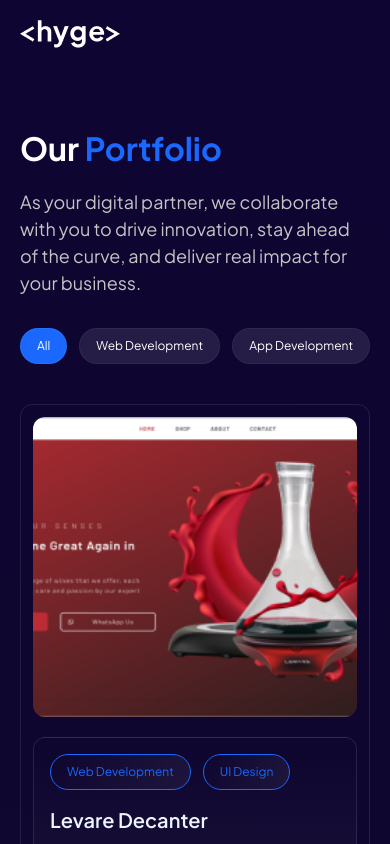
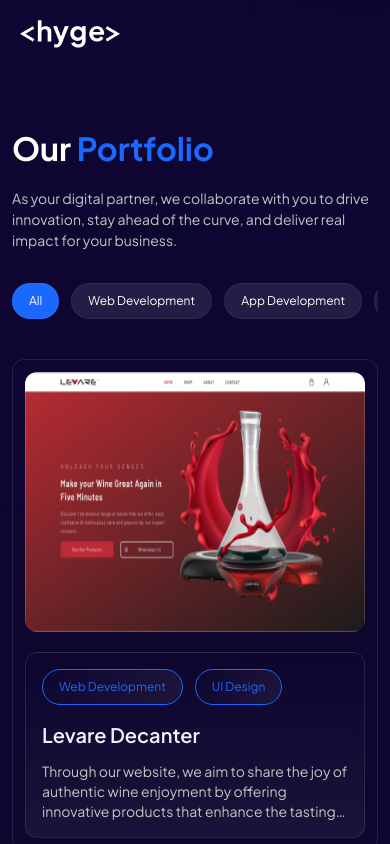
Before and after one commit to wendietibrias/hyge-frontend-test, a Next.js app: page / in a window 390 px wide. Shown: the top 844 px of the page. Built offline with nearby package versions, Linux system fonts and the light colour scheme.

Commit message:
fix: responsive on mobile screen

```diff
--- a/src/app/[id]/page.tsx
+++ b/src/app/[id]/page.tsx
@@ -14,7 +14,7 @@ export const metadata: Metadata = {
 
 const Detail = () => {
     return (
-        <main className="sm:w-full max-w-[1000px] mx-auto lg:px-10  sm:px-5 pt-10">
+        <main className="sm:w-full  max-w-[1000px] mx-auto lg:px-10  sm:px-5 pt-10">
             <Link href="/" className="flex text-description text-sm items-center gap-x-3">
                 <Image src="/static/assets/icons/arrow-back.png" alt="arrow-back" width={20} height={20}/>
                 Go Back
--- a/src/app/page.tsx
+++ b/src/app/page.tsx
@@ -12,7 +12,7 @@ export const metadata: Metadata = {
 
 const Home = () => {
   return (
-      <main className="max-w-[1200px] sm:w-full mx-auto lg:px-10 xs:px-5">
+      <main className="max-w-[1200px] sm:w-full mx-auto lg:px-10 xs:px-3">
          <HeroSection/>
          <PortofolioSection/>
          <OurClientSection/>
--- a/src/components/detail_page/ProjectDetailSection.tsx
+++ b/src/components/detail_page/ProjectDetailSection.tsx
@@ -15,7 +15,7 @@ const ProjectDetailSection = () => {
             <h4 className="text-secondary-alt font-semibold text-xl">Tech Stack</h4>
             <div className="rounded-xl mb-10 mt-7 sm:grid-cols-2 sm:gap-y-5 grid grid-cols-4 gap-x-5 border border-white/10 p-3">
                {techStacks.map((item: ITechStack,idx:number) => (
-                  <div className="w-full flex text-description items-center p-4 rounded-xl border border-white/10 flex-col" key={idx}>
+                  <div className="w-full flex text-description bg-gradient-to-b from-[#000]/0 to-[#fff]/5 items-center p-4 rounded-xl border border-white/10 flex-col" key={idx}>
                      <Image src={item.image} alt={item.title}  width={idx === 0 ? 48 : 70} height={idx=== 0 ? 50 : 95}/>
                      <h4 className="mt-3">{item.title}</h4>
                   </div>
--- a/src/components/global/Navbar.tsx
+++ b/src/components/global/Navbar.tsx
@@ -53,8 +53,8 @@ const Navbar = () => {
                 <button onClick={()=>setIsShow(false)} className="text-white xs:block hidden text-xl font-bold absolute top-3 right-5">x</button>
             </ul>
             <button className="xs:hidden bg-[#545968]/10 text-[#F5F5FF]/40 text-sm py-3 px-5 rounded-full cursor-pointer">Let's talk</button>
-           <motion.div className="xs:block hidden" initial={{ opacity:0,y:-20 }} animate={controls}>
-              <div className="flex fixed z-[99] top-6 left-[50%] -translate-x-[50%]  bg-[#0E0533]  rounded-full gap-x-3 items-center p-2">
+            <motion.div className="xs:block hidden" initial={{ opacity:0,y:-20 }} animate={controls}>
+              <div className="w-[200px] mx-auto flex fixed z-[99] top-6 left-[50%] -translate-x-[50%]  bg-[#0E0533]  rounded-full gap-x-3 items-center p-2">
                     <button onClick={()=> setIsShow(true)} className="flex items-center text-[13px] bg-white/10 rounded-full py-2 px-3 border border-white/10 text-secondary-alt">
                         Menu
                         <Image src="/static/assets/icons/menu.png" alt="menu" width={24} height={24}/>
--- a/src/components/home_page/BookingSection.tsx
+++ b/src/components/home_page/BookingSection.tsx
@@ -4,7 +4,7 @@ const BookingSection = () => {
   return (
      <section className="w-full py-16  text-center h-[90vh] sm:h-full relative  overflow-y-hidden overflow-x-hidden sm:mt-0">
         <div className="w-full mt-32 sm:mt-0">
-          <h1 className="text-5xl sm:text-4xl font-bold text-white tracking-wide">We can help to improve your bussiness <span className="text-secondary mt-3 block">by upgrading your technology!</span></h1>
+          <h1 className="text-5xl sm:text-[32px] font-bold text-white tracking-wide">We can help to improve your bussiness <span className="text-secondary mt-5 block">by upgrading your technology!</span></h1>
           <p className="text-description text-[18px] mt-10 mb-8">Schedule a free 30 mins call with us</p>
           <button className="py-4 px-8 rounded-full cursor-pointer bg-secondary text-white text-sm">
             Book an appointment
--- a/src/components/home_page/HeroSection.tsx
+++ b/src/components/home_page/HeroSection.tsx
@@ -4,7 +4,7 @@ const HeroSection = () => {
     return (
         <section className="sm:w-full py-16 sm:pt-16 sm:pb-10 max-w-[650px]">
             <h1 className="text-5xl sm:text-[32px] font-bold text-white">Our <span className="text-secondary">Portfolio</span></h1>
-            <p className="text-description text-[18px]  m:text-[14px] sm:mt-6 mt-10 mb-8">As your digital partner, we collaborate with you to drive innovation, stay ahead of the curve, and deliver real impact for your business.</p>
+            <p className="text-description text-[18px]  sm:text-[14px] sm:mt-6 mt-10 mb-8">As your digital partner, we collaborate with you to drive innovation, stay ahead of the curve, and deliver real impact for your business.</p>
             <div className="w-full sm:overflow-x-scroll whitespace-nowrap space-x-3">
                 {
                    services.map(
--- a/src/components/home_page/OurClientSection.tsx
+++ b/src/components/home_page/OurClientSection.tsx
@@ -4,7 +4,7 @@ import clients from '@/common/constants/clients'
 const OurClientSection = () => {
   return (
     <section className='w-full py-10 relative'>
-        <h1 className="text-5xl font-bold text-white">Our <span className="text-secondary">Client</span></h1>
+        <h1 className="text-5xl sm:text-[32px] font-bold text-white">Our <span className="text-secondary">Client</span></h1>
         <p className="text-description text-[18px] sm:text-[14px] sm:pr-7 mt-6 mb-10">Here are just few of the clients we’ve had the privilege to serve:</p>
 
         <div className='mt-16 flex flex-wrap gap-5'>
--- a/src/components/home_page/PortfolioSection.tsx
+++ b/src/components/home_page/PortfolioSection.tsx
@@ -31,8 +31,8 @@ const PortofolioSection = () => {
                       >
                        <Link href={`/${item.title}`}>
                           <div className="w-full border rounded-xl p-3 border-solid border-white/10">
-                          <div className="w-full h-[300px] relative">
-                            <Image src={item.image} alt={item.title} fill className="object-cover rounded-xl"/>
+                          <div className="w-full max-w-full h-[300px] xs:h-[260px] relative">
+                            <Image src={item.image} alt={item.title} fill className="object-fill rounded-xl"/>
                           </div>
                           <div className="w-full">
                                 <div className="w-full  mt-5 rounded-xl border border-solid p-4 bg-gradient-to-b from-[#000]/0 to-[#fff]/5 border-white/10 text-title-alt">
```
